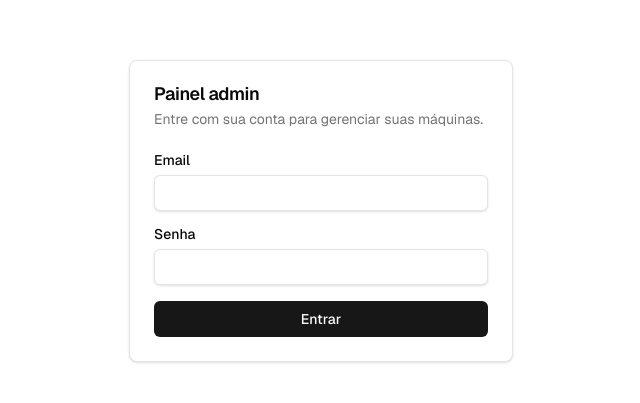
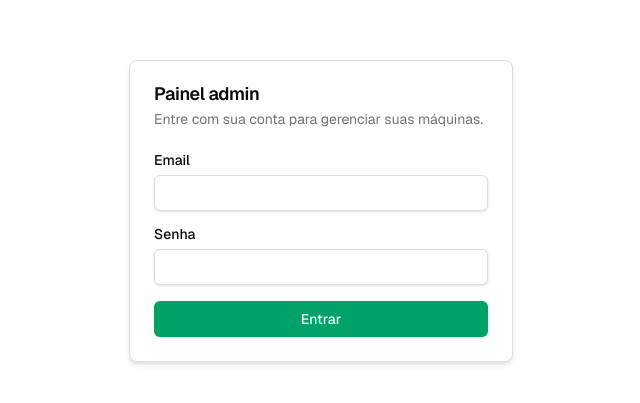
Before and after one commit to rafa-souza-dev/chazz-web, a Next.js app: page /admin/login in a window 1280 px wide. Shown: the part 189-592 px from the top of the page, without its empty margins (319-959 px from the left). Built offline with nearby package versions, Linux system fonts and the light colour scheme; no server answers.

Commit message:
update theme

```diff
--- a/app/globals.css
+++ b/app/globals.css
@@ -10,42 +10,42 @@
   --card-foreground: oklch(0.145 0 0);
   --popover: oklch(1 0 0);
   --popover-foreground: oklch(0.145 0 0);
-  --primary: oklch(0.205 0 0);
+  --primary: oklch(0.62 0.156 162);
   --primary-foreground: oklch(0.985 0 0);
-  --secondary: oklch(0.97 0 0);
+  --secondary: oklch(0.96 0 0);
   --secondary-foreground: oklch(0.205 0 0);
-  --muted: oklch(0.97 0 0);
+  --muted: oklch(0.96 0 0);
   --muted-foreground: oklch(0.556 0 0);
-  --accent: oklch(0.97 0 0);
+  --accent: oklch(0.95 0 0);
   --accent-foreground: oklch(0.205 0 0);
   --destructive: oklch(0.577 0.245 27.325);
   --destructive-foreground: oklch(0.985 0 0);
-  --border: oklch(0.922 0 0);
-  --input: oklch(0.922 0 0);
-  --ring: oklch(0.708 0 0);
+  --border: oklch(0.9 0 0);
+  --input: oklch(0.9 0 0);
+  --ring: oklch(0.62 0.156 162);
   --radius: 0.5rem;
 }
 
 .dark {
   --background: oklch(0.145 0 0);
   --foreground: oklch(0.985 0 0);
-  --card: oklch(0.205 0 0);
+  --card: oklch(0.22 0 0);
   --card-foreground: oklch(0.985 0 0);
-  --popover: oklch(0.205 0 0);
+  --popover: oklch(0.22 0 0);
   --popover-foreground: oklch(0.985 0 0);
-  --primary: oklch(0.922 0 0);
-  --primary-foreground: oklch(0.205 0 0);
-  --secondary: oklch(0.269 0 0);
+  --primary: oklch(0.62 0.156 162);
+  --primary-foreground: oklch(0.985 0 0);
+  --secondary: oklch(0.3 0 0);
   --secondary-foreground: oklch(0.985 0 0);
-  --muted: oklch(0.269 0 0);
+  --muted: oklch(0.3 0 0);
   --muted-foreground: oklch(0.708 0 0);
-  --accent: oklch(0.269 0 0);
+  --accent: oklch(0.32 0 0);
   --accent-foreground: oklch(0.985 0 0);
   --destructive: oklch(0.704 0.191 22.216);
   --destructive-foreground: oklch(0.985 0 0);
-  --border: oklch(1 0 0 / 0.1);
-  --input: oklch(1 0 0 / 0.15);
-  --ring: oklch(0.556 0 0);
+  --border: oklch(1 0 0 / 0.15);
+  --input: oklch(1 0 0 / 0.18);
+  --ring: oklch(0.62 0.156 162);
 }
 
 @theme inline {
@@ -79,23 +79,23 @@
   :root:not(.light) {
     --background: oklch(0.145 0 0);
     --foreground: oklch(0.985 0 0);
-    --card: oklch(0.205 0 0);
+    --card: oklch(0.22 0 0);
     --card-foreground: oklch(0.985 0 0);
-    --popover: oklch(0.205 0 0);
+    --popover: oklch(0.22 0 0);
     --popover-foreground: oklch(0.985 0 0);
-    --primary: oklch(0.922 0 0);
-    --primary-foreground: oklch(0.205 0 0);
-    --secondary: oklch(0.269 0 0);
+    --primary: oklch(0.62 0.156 162);
+    --primary-foreground: oklch(0.985 0 0);
+    --secondary: oklch(0.3 0 0);
     --secondary-foreground: oklch(0.985 0 0);
-    --muted: oklch(0.269 0 0);
+    --muted: oklch(0.3 0 0);
     --muted-foreground: oklch(0.708 0 0);
-    --accent: oklch(0.269 0 0);
+    --accent: oklch(0.32 0 0);
     --accent-foreground: oklch(0.985 0 0);
     --destructive: oklch(0.704 0.191 22.216);
     --destructive-foreground: oklch(0.985 0 0);
-    --border: oklch(1 0 0 / 0.1);
-    --input: oklch(1 0 0 / 0.15);
-    --ring: oklch(0.556 0 0);
+    --border: oklch(1 0 0 / 0.15);
+    --input: oklch(1 0 0 / 0.18);
+    --ring: oklch(0.62 0.156 162);
   }
 }
 
--- a/components/ui/button.tsx
+++ b/components/ui/button.tsx
@@ -11,13 +11,13 @@ const buttonVariants = cva(
     variants: {
       variant: {
         default:
-          "bg-[var(--primary)] text-[var(--primary-foreground)] hover:bg-[var(--primary)]/90",
+          "bg-[var(--primary)] text-[var(--primary-foreground)] shadow-sm hover:bg-[var(--primary)]/90",
         destructive:
-          "bg-[var(--destructive)] text-[var(--destructive-foreground)] hover:bg-[var(--destructive)]/90",
+          "bg-[var(--destructive)] text-[var(--destructive-foreground)] shadow-sm hover:bg-[var(--destructive)]/90",
         outline:
           "border border-[var(--border)] bg-transparent hover:bg-[var(--foreground)]/10 hover:text-[var(--foreground)]",
         secondary:
-          "bg-[var(--secondary)] text-[var(--secondary-foreground)] hover:bg-[var(--secondary)]/80",
+          "bg-[var(--secondary)] text-[var(--secondary-foreground)] shadow-sm hover:bg-[var(--secondary)]/80",
         ghost:
           "hover:bg-[var(--foreground)]/10 hover:text-[var(--foreground)]",
         link: "text-[var(--primary)] underline-offset-4 hover:underline",
--- a/components/ui/card.tsx
+++ b/components/ui/card.tsx
@@ -6,7 +6,7 @@ const Card = React.forwardRef<HTMLDivElement, React.HTMLAttributes<HTMLDivElemen
     <div
       ref={ref}
       className={cn(
-        "rounded-lg border bg-[var(--card)] text-[var(--card-foreground)] shadow-sm",
+        "rounded-lg border bg-[var(--card)] text-[var(--card-foreground)] shadow-md",
         className,
       )}
       {...props}
--- a/components/ui/dialog.tsx
+++ b/components/ui/dialog.tsx
@@ -34,7 +34,7 @@ const DialogContent = React.forwardRef<
     <DialogPrimitive.Content
       ref={ref}
       className={cn(
-        "fixed left-[50%] top-[50%] z-50 grid w-full max-w-lg translate-x-[-50%] translate-y-[-50%] gap-4 border bg-[var(--background)] p-6 shadow-lg duration-200 sm:rounded-lg",
+        "fixed left-[50%] top-[50%] z-50 grid w-full max-w-lg translate-x-[-50%] translate-y-[-50%] gap-4 border bg-[var(--background)] p-6 shadow-2xl duration-200 sm:rounded-lg",
         "data-[state=open]:animate-in data-[state=closed]:animate-out data-[state=closed]:fade-out-0 data-[state=open]:fade-in-0 data-[state=closed]:zoom-out-95 data-[state=open]:zoom-in-95",
         className,
       )}
```
